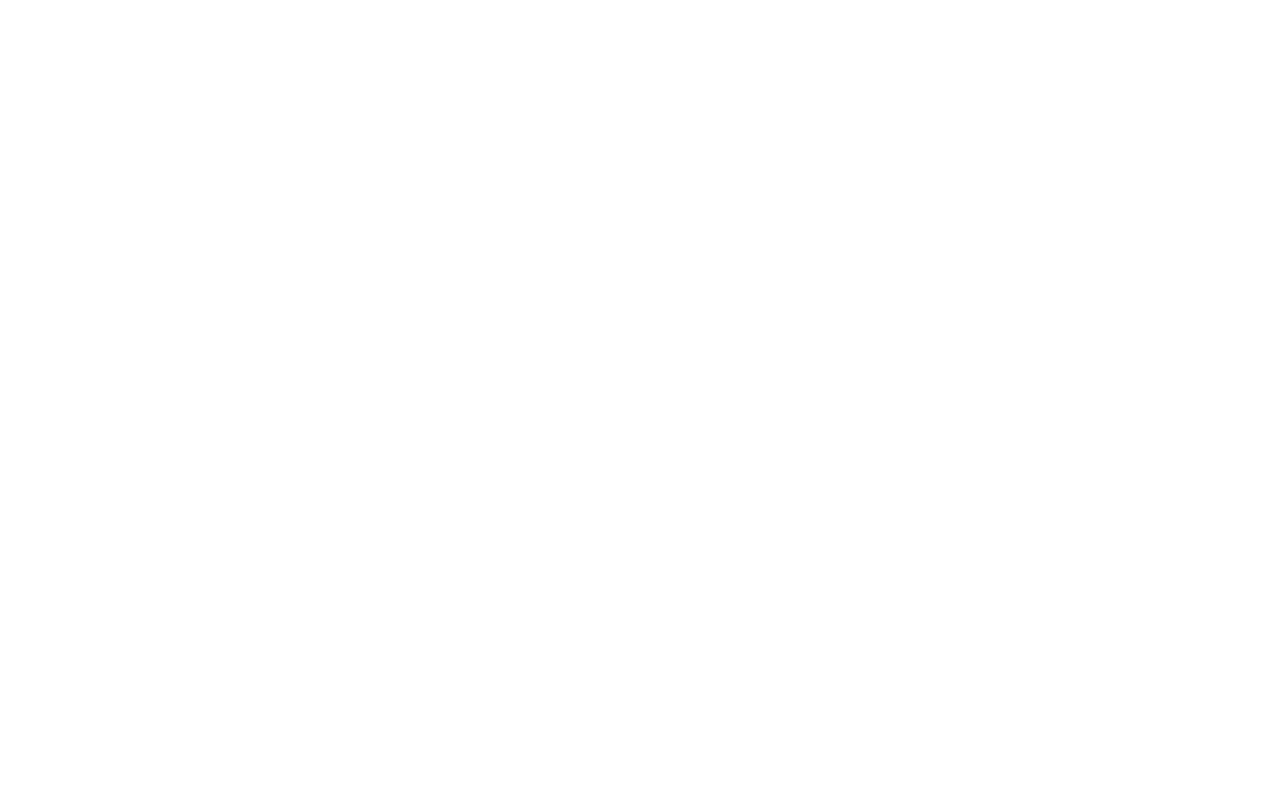
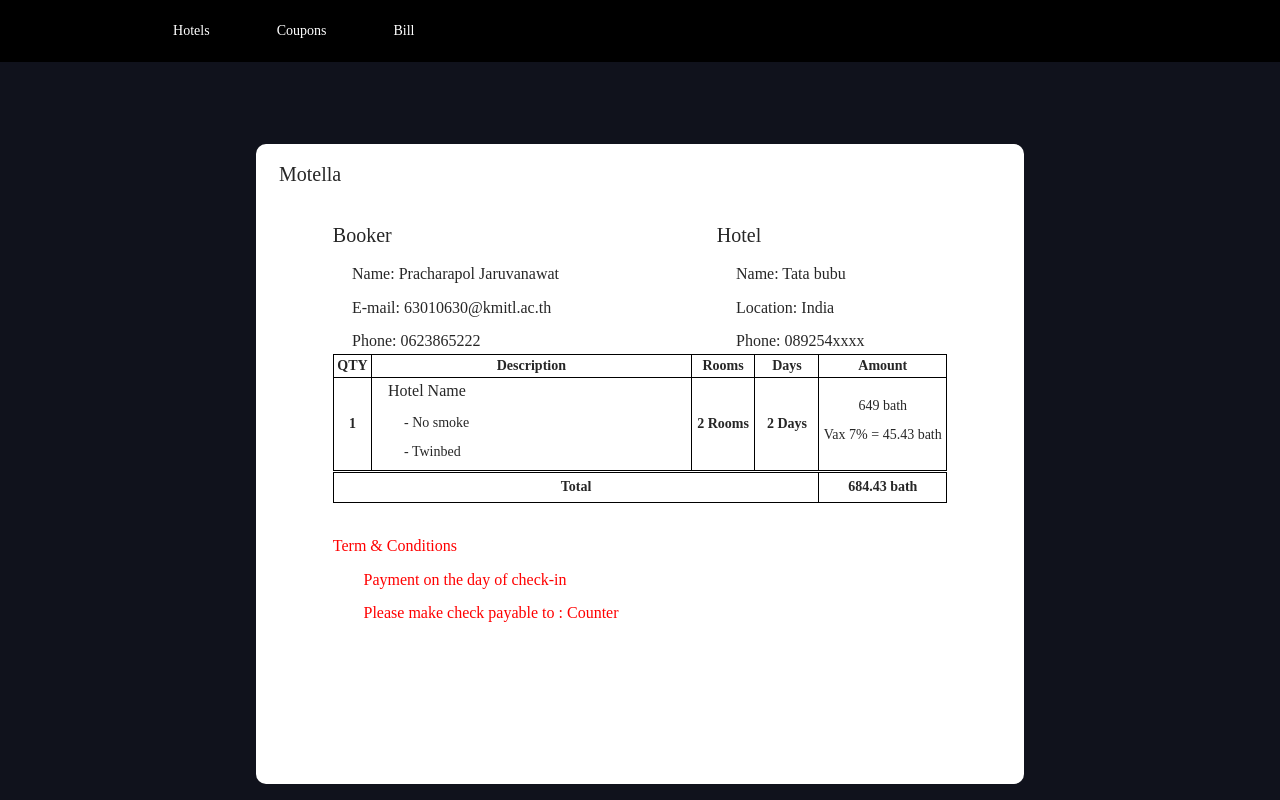
Before and after one commit to pracharapol/Project_Softarch, a React (Create React App) app: page /Bill in a window 1280 px wide. Before the commit this address had no page. Built offline with nearby package versions, Linux system fonts and the light colour scheme.

Commit message:
kong code

```diff
--- a/src/App.tsx
+++ b/src/App.tsx
@@ -15,6 +15,7 @@
 import Profile from "./page/Profile";
 import Hotelsinfo from "./page/Hotelsinfo";
 import Regispage from "./page/Regispage";
+import Bill from "./page/Bill";
 import {
   BrowserRouter,
   Link,
@@ -40,6 +41,7 @@
       <Route path="/PaymentInformation" element={<PaymentInformation />} />
       <Route path="Hotelsinfo" element={<Hotelsinfo />} />
       <Route path="Regis" element={<Regispage />} />
+      <Route path="Bill" element={<Bill />} />
 
     </Routes>
   );
--- /dev/null
+++ b/src/Css/Bill.css
@@ -0,0 +1,132 @@
+*{
+    margin: 0;
+    padding: 0;
+    box-sizing: border-box;
+    font-family:'Bahnschrift SemiBold';
+    font-style: normal;
+
+  }
+  .Bill{
+      position: absolute;
+      height: 100%;
+      width: 100%;
+
+
+
+  }
+  .Bill::after{
+    content: "";
+    position: absolute;
+    top: 0;
+    left: 0;
+    width: 100%;
+    height: 100%;
+    background-color: #10121c;
+    z-index: 0;
+    background-attachment:fixed;
+    background-repeat: no-repeat;
+    background-size: cover;
+    background-position: center;
+    filter: brightness(100%);
+  }
+.Billbg{
+    position: absolute;
+    width: 60%;
+    height: 80%;
+    background-color: #fff;
+    border-radius: 10px;
+    top: 18%;
+    left: 20%;
+    z-index: 3;
+  }
+.Billbg h1{
+    font-size: 20px;
+    margin-left: 3%;
+    margin-top: 2%;
+  }
+
+
+  .Billname{
+    width: 50%;
+    position: absolute;
+    left: 0;
+  }
+  .Billname h2{
+    margin-top: 5%;
+    margin-left: 20%;
+    font-size: 20px;
+  }
+  .Billname h3{
+    font-size: 16px;
+    margin-left: 25%;
+  }
+  .BillHotelname{
+    position: absolute;
+    width: 50%;
+    left: 50%;
+
+  }
+  .BillHotelname h2{
+    margin-top: 5%;
+    margin-left: 20%;
+    font-size: 20px;
+  }
+  .BillHotelname h3{
+    font-size: 16px;
+    margin-left: 25%;
+  }
+  .tablebill{
+    width: 80%;
+    position: absolute;
+    left: 10%;
+    margin-top: 20%;
+  }
+
+  table, td, th {
+    border: 1px solid black;
+  }
+
+  table {
+    border-collapse: collapse;
+    width: 100%;
+  }
+
+  th {
+    height: 20px;
+  }
+  .th1{
+    width: 6%;
+  }
+  .th2{
+    width: 50%;
+  }
+  .th3{
+    width: 10%;
+  }
+  .th4{
+    width: 10%;
+  }
+  .th5{
+    width: 20%;
+  }
+  .tr1{
+    height: 30px;
+  }
+  .thE1{
+    width: 76%;
+  }
+  .thE2{
+    width: 20%;
+  }
+
+  .BillEnd h2{
+    margin-top: 5%;
+    margin-left: 0%;
+    font-size: 16px;
+    color: red;
+  }
+  .BillEnd h3{
+    color: red;
+    font-size: 16px;
+    margin-left: 5%;
+  }
--- a/src/Css/Home.css
+++ b/src/Css/Home.css
@@ -72,6 +72,7 @@
   text-align: center;
   font-size: cover;
   color: #fff;
+  margin-top: 0;
 }
 .HEAD{
   text-align: center;
--- a/src/Css/PaymentInformation.css
+++ b/src/Css/PaymentInformation.css
@@ -63,12 +63,12 @@
  width: 100%;
 }
 
-   h2{
+.inpaa h2{
     text-align: center;
     color: #ffffff;
     font-size: 16px;
    }
-   h3{
+.inpaa h3{
     color: #ffffff;
     margin-left: 10%;
     margin-top: 2%;
--- /dev/null
+++ b/src/page/Bill.tsx
@@ -0,0 +1,103 @@
+import React from 'react';
+import { Button } from 'antd';
+import '../Css/Bill.css';
+import { Link } from 'react-router-dom';
+import { useMediaQuery } from 'react-responsive';
+import { Col, Container, Row } from '../Component/StyledGrid';
+
+function Bill() {
+
+
+    const isMobile = useMediaQuery({ query: '(max-width: 760px)' });
+    const isIpad = useMediaQuery({ query: '(min-width: 760px) and (max-width: 1248px)' });
+    const isLargeDesktop = useMediaQuery({ query: '(min-width: 1920px)' });
+
+    return (
+        <div className="Bill">
+            <div className='body1'>
+                <div>
+                    <Link to="/">
+                        <div className="logoP">
+                        </div>
+                    </Link>
+                    <ul style={{ marginBottom: '0', fontSize: isIpad ? '10px' : isLargeDesktop ? '18px' : '14px' }}>
+                        <li><a href="/Hotels" >Hotels</a></li>
+                        <li><a href="/Coupons">Coupons</a></li>
+                        <li><a href="/Bill">Bill</a></li>
+
+                    </ul>
+
+                </div>
+
+            </div>
+
+            <div className='Billbg'>
+                <h1>Motella</h1>
+                <div className='Billname'>
+                    <h2>Booker</h2>
+                    <h3>Name: Pracharapol Jaruvanawat</h3>
+                    <h3>E-mail: 63010630@kmitl.ac.th</h3>
+                    <h3>Phone: 0623865222</h3>
+                </div>
+
+                <div className='BillHotelname'>
+                    <h2>Hotel</h2>
+                    <h3>Name: Tata bubu</h3>
+                    <h3>Location: India</h3>
+                    <h3>Phone: 089254xxxx</h3>
+                </div>
+                <div className='tablebill'>
+                    <table>
+                        <tr>
+                            <th className='th1'>QTY</th>
+                            <th className='th2'>Description</th>
+                            <th className='th3'>Rooms</th>
+                            <th className='th4'>Days</th>
+                            <th className='th5'>Amount</th>
+                        </tr>
+                        <tr>
+                            <th className='th1'>1</th>
+                            <th className='th2'>
+                                <h2 style={{ fontSize: '16px', textAlign: 'left', marginLeft: '5%' }}>
+                                    Hotel Name
+                                </h2>
+                                <h3 style={{ fontSize: '14px', textAlign: 'left', marginLeft: '10%' }}>
+                                    - No smoke
+                                </h3>
+                                <h3 style={{ fontSize: '14px', textAlign: 'left', marginLeft: '10%' }}>
+                                    - Twinbed
+                                </h3>
+                            </th>
+                            <th className='th3'>2 Rooms</th>
+                            <th className='th4'>2 Days</th>
+                            <th className='th5'>
+                                <h2 style={{ fontSize: '14px'}}>649 bath</h2>
+                                <h2 style={{ fontSize: '14px'}}>Vax 7% = 45.43 bath</h2>
+                            </th>
+                        </tr>
+
+                    </table>
+                    <table style={{ marginTop: '0.2%' }}>
+                        <tr className='tr1'>
+                            <th className='thE1'>Total</th>
+
+                            <th className='thE2'>684.43 bath</th>
+                        </tr>
+                    </table>
+
+                    <div className='BillEnd'>
+                    <h2>Term & Conditions</h2>
+                    <h3>Payment on the day of check-in</h3>
+                    <h3>Please make check payable to : Counter</h3>
+                </div>
+                </div>
+            </div>
+
+
+
+
+        </div>
+    );
+}
+
+export default Bill;
--- a/src/page/Home.tsx
+++ b/src/page/Home.tsx
@@ -44,7 +44,7 @@
             <ul style={{ marginBottom: '0', fontSize: isIpad ? '10px' : isLargeDesktop ? '18px' : '14px'}}>
               <li><a href="/Hotels" >Hotels</a></li>
               <li><a href="/Coupons">Coupons</a></li>
-              <li><a href="/Activity">Activity</a></li>
+              <li><a href="/PaymentInformation">Activity</a></li>
               <Greeting isLoggedIn={ButtonLoggin()} />
 
             </ul>
--- a/src/page/PaymentInformation.tsx
+++ b/src/page/PaymentInformation.tsx
@@ -80,7 +80,7 @@
                     <ul style={{ marginBottom: '0', fontSize: isIpad ? '10px' : isLargeDesktop ? '18px' : '14px' }}>
                         <li><a href="/Hotels" >Hotels</a></li>
                         <li><a href="/Coupons">Coupons</a></li>
-                        <li><a href="/Activity">Activity</a></li>
+                        <li><a href="/Bill">Bill</a></li>
 
                     </ul>
 
```
